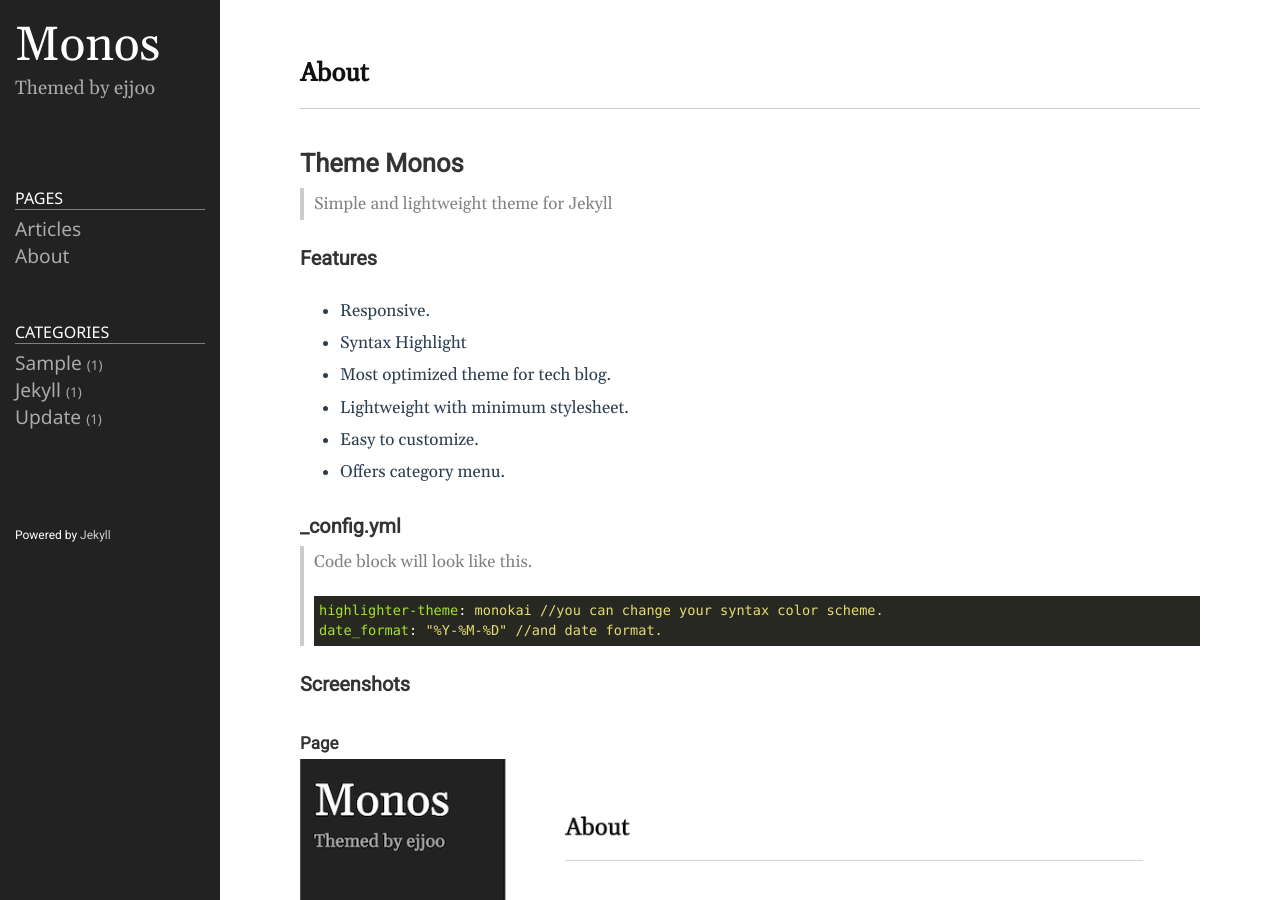
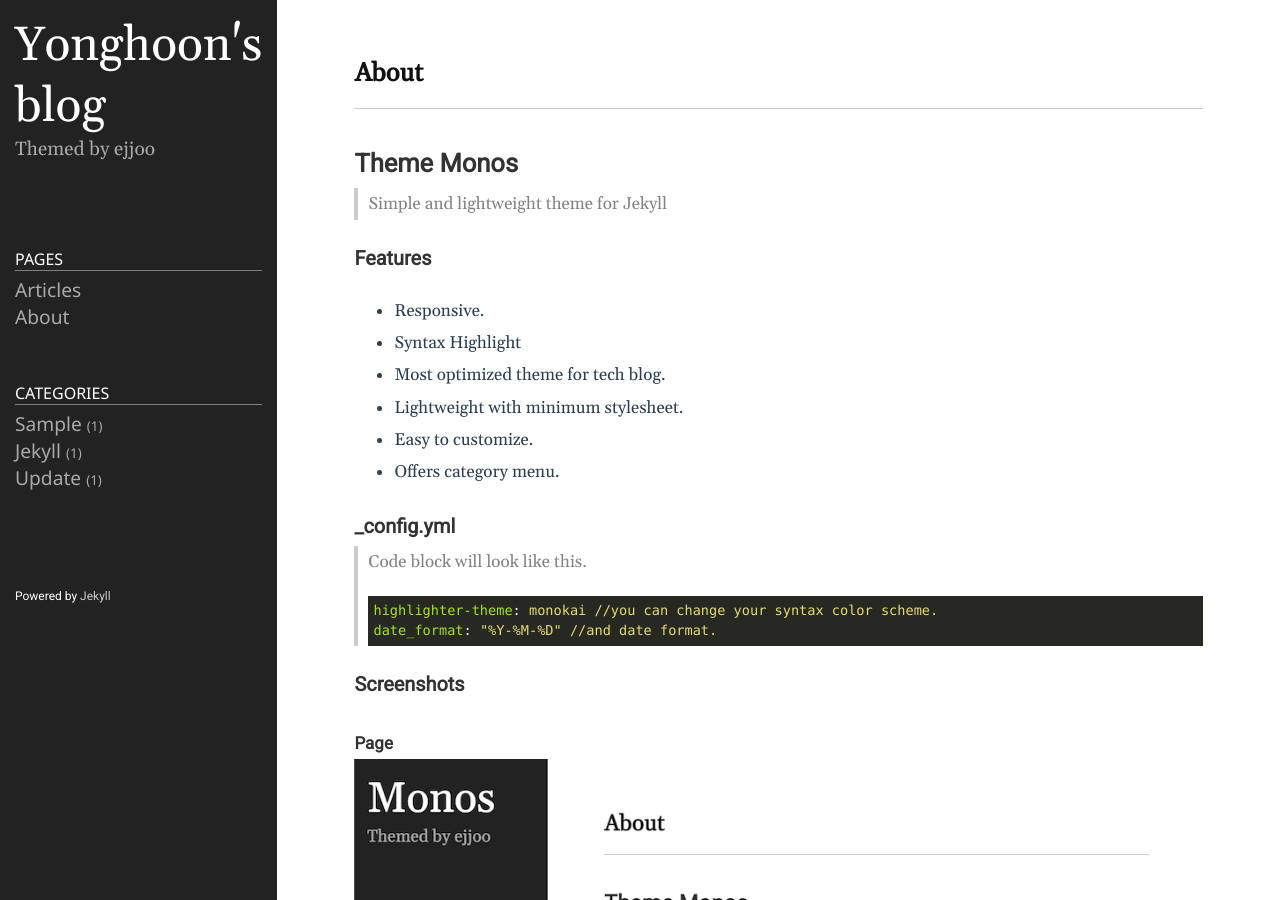
Before and after one commit to yonghoon-kim-nhn/yonghoon-kim-nhn.github.io, a Jekyll site: the page built from README.md, in a window 1280 px wide and 900 px high. Built offline with Jekyll 4.4.1, drawn with Linux system fonts in a browser that asks for light colours.

Commit message:
Update _config.yml

```diff
--- a/_config.yml
+++ b/_config.yml
@@ -18,13 +18,13 @@
 # You can create any custom variable you would like, and they will be accessible
 # in the templates via {{ site.myvariable }}.
 
-title: Monos
-email: ejjoo7994@gmail.com
+title: Yonghoon's blog
+email: yonghoon.kim@nhn.com
 description: >- # this means to ignore newlines until "baseurl:"
   Themed by ejjoo
 # baseurl: "/" # the subpath of your site, e.g. /blog
 # url: "http://ejjoo.github.io" # the base hostname & protocol for your site, e.g. http://example.com
-github_username: ejjoo
+github_username: yonghoon-kim-nhn
 highlighter: rouge
 svg:
   optimize: true
```
